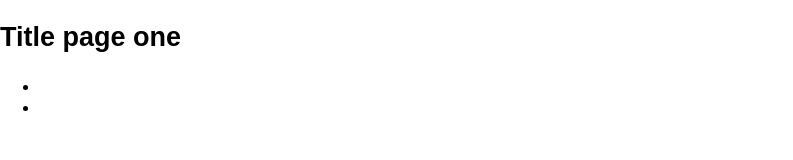
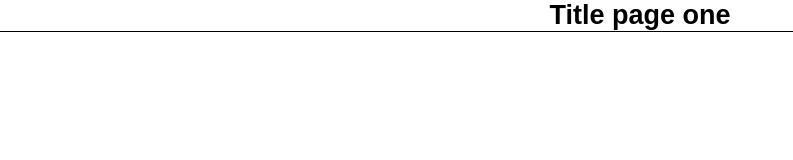
Before and after one commit to ooloo-io/github-flow-kervinazo, a website: page src/index.html in a window 1280 px wide. Shown: the whole page, without its empty margins (0-793 px from the left). Drawn offline with nearby package versions, Linux system fonts and the light colour scheme.

Commit message:
add header styles

```diff
--- a/src/styles.css
+++ b/src/styles.css
@@ -1,4 +1,19 @@
+*{
+  padding: 0;
+  margin: 0;
+  outline: 0;
+  box-sizing: 0;
+  list-style: none;
+}
+
 body {
   font-family: Arial, Helvetica, sans-serif;
   font-size: 18px;
 }
+
+.header__container{
+  display: flex;
+  justify-content: center;
+  text-align: center;
+  border-bottom: 1px solid black;
+}
```
